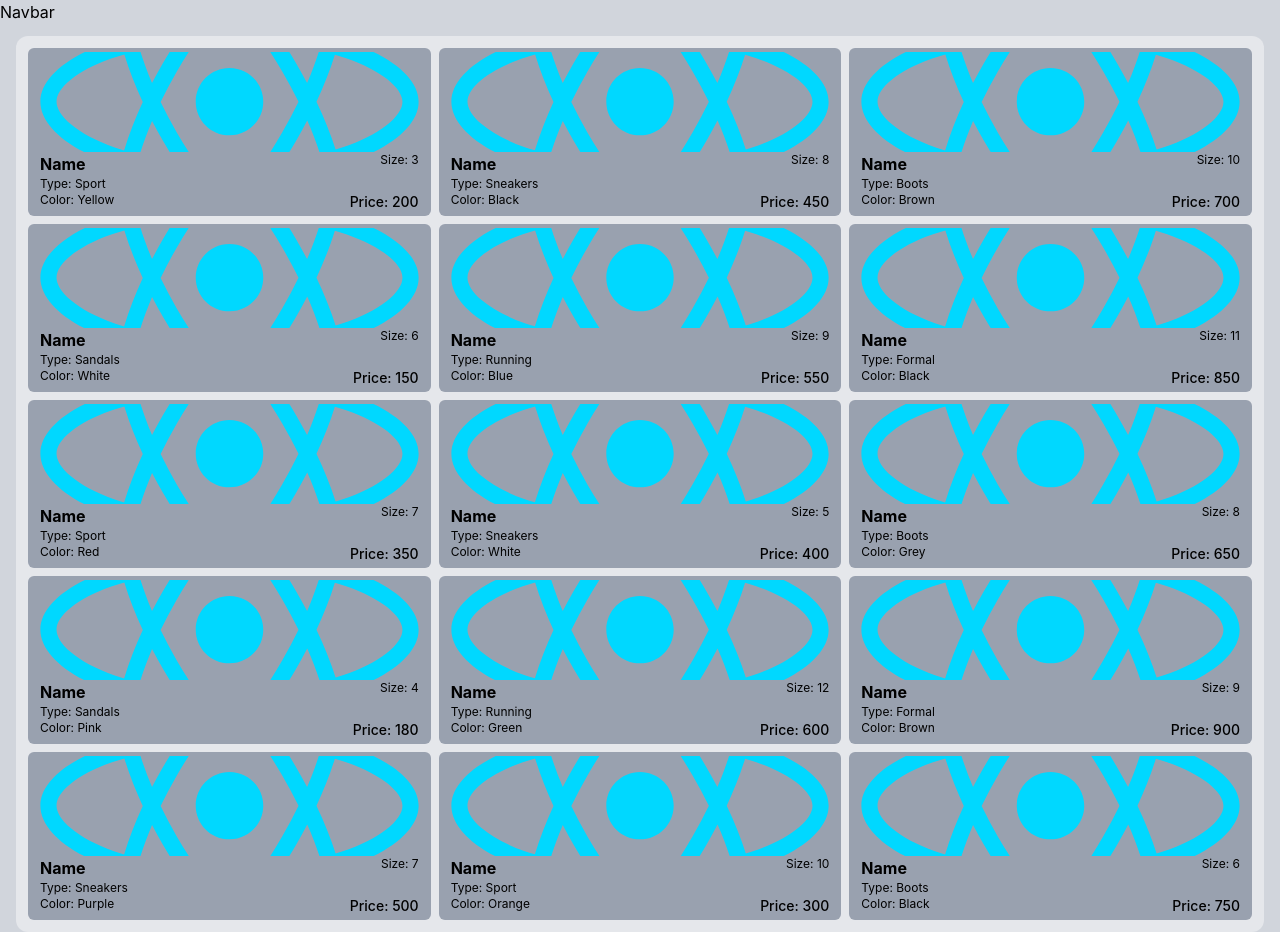
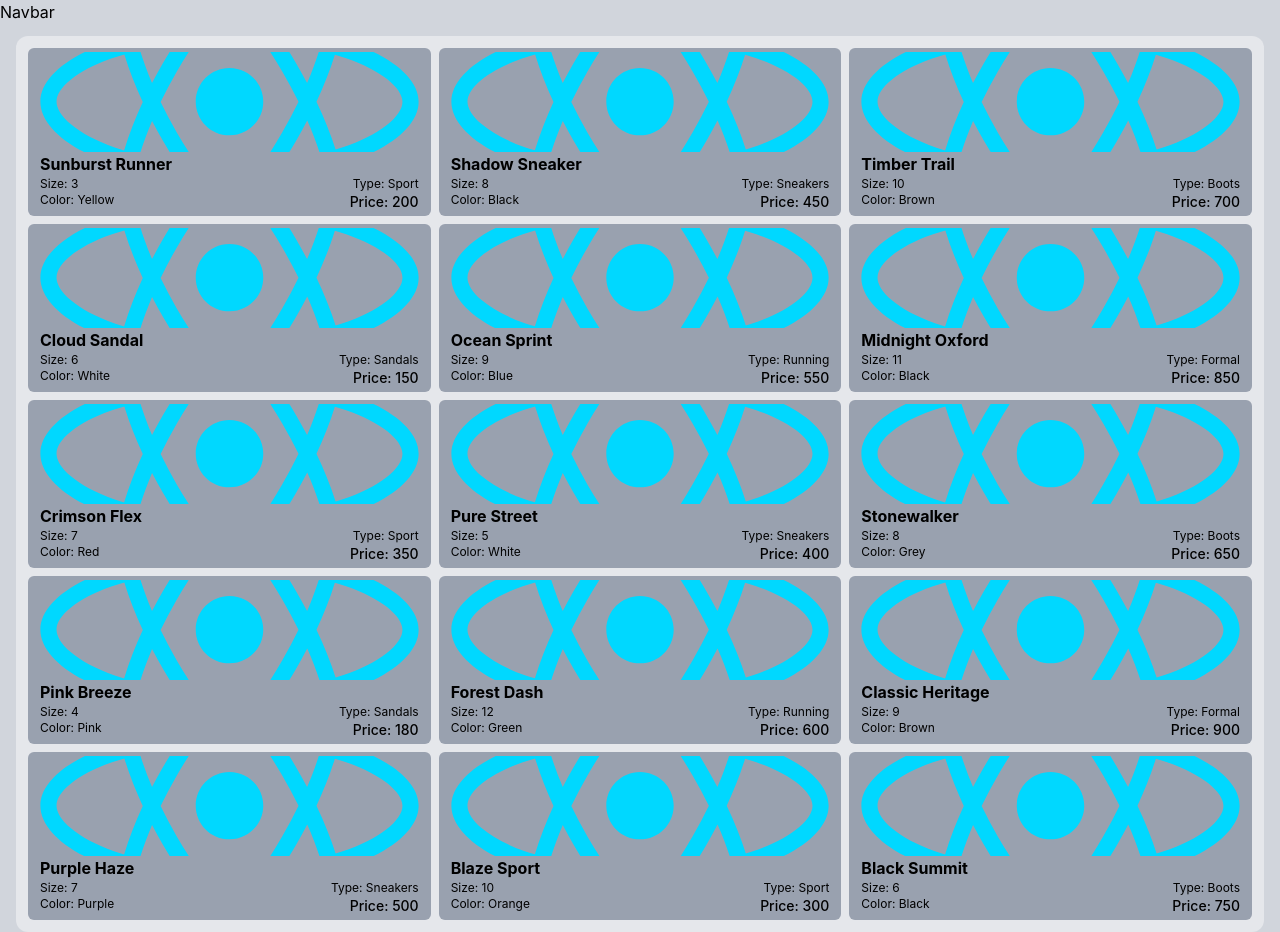
Before and after one commit to FrederikKristensen/justShoes, a React (Vite) app: page / in a window 1280 px wide. Built offline with nearby package versions, Linux system fonts and the light colour scheme.

Commit message:
Added names for the shoe data and moved text position on the cards

```diff
--- a/src/App.tsx
+++ b/src/App.tsx
@@ -8,7 +8,9 @@ function App() {
       <div>Navbar</div>
       <div className="grid grid-cols-3 gap-2 mx-4 mt-3 p-3 rounded-xl bg-gray-200">
         {Shoes.map((e) => {
-          return <Shocard type={e.type} size={e.size} color={e.color} price={e.price} />;
+          return (
+            <Shocard name={e.name} type={e.type} size={e.size} color={e.color} price={e.price} />
+          );
         })}
       </div>
     </main>
--- a/src/Shoes.tsx
+++ b/src/Shoes.tsx
@@ -1,6 +1,7 @@
 const Shoes = [
   {
     id: 1,
+    name: 'Sunburst Runner',
     type: 'Sport',
     size: 3,
     color: 'Yellow',
@@ -8,6 +9,7 @@ const Shoes = [
   },
   {
     id: 2,
+    name: 'Shadow Sneaker',
     type: 'Sneakers',
     size: 8,
     color: 'Black',
@@ -15,6 +17,7 @@ const Shoes = [
   },
   {
     id: 3,
+    name: 'Timber Trail',
     type: 'Boots',
     size: 10,
     color: 'Brown',
@@ -22,6 +25,7 @@ const Shoes = [
   },
   {
     id: 4,
+    name: 'Cloud Sandal',
     type: 'Sandals',
     size: 6,
     color: 'White',
@@ -29,6 +33,7 @@ const Shoes = [
   },
   {
     id: 5,
+    name: 'Ocean Sprint',
     type: 'Running',
     size: 9,
     color: 'Blue',
@@ -36,6 +41,7 @@ const Shoes = [
   },
   {
     id: 6,
+    name: 'Midnight Oxford',
     type: 'Formal',
     size: 11,
     color: 'Black',
@@ -43,6 +49,7 @@ const Shoes = [
   },
   {
     id: 7,
+    name: 'Crimson Flex',
     type: 'Sport',
     size: 7,
     color: 'Red',
@@ -50,6 +57,7 @@ const Shoes = [
   },
   {
     id: 8,
+    name: 'Pure Street',
     type: 'Sneakers',
     size: 5,
     color: 'White',
@@ -57,6 +65,7 @@ const Shoes = [
   },
   {
     id: 9,
+    name: 'Stonewalker',
     type: 'Boots',
     size: 8,
     color: 'Grey',
@@ -64,6 +73,7 @@ const Shoes = [
   },
   {
     id: 10,
+    name: 'Pink Breeze',
     type: 'Sandals',
     size: 4,
     color: 'Pink',
@@ -71,6 +81,7 @@ const Shoes = [
   },
   {
     id: 11,
+    name: 'Forest Dash',
     type: 'Running',
     size: 12,
     color: 'Green',
@@ -78,6 +89,7 @@ const Shoes = [
   },
   {
     id: 12,
+    name: 'Classic Heritage',
     type: 'Formal',
     size: 9,
     color: 'Brown',
@@ -85,6 +97,7 @@ const Shoes = [
   },
   {
     id: 13,
+    name: 'Purple Haze',
     type: 'Sneakers',
     size: 7,
     color: 'Purple',
@@ -92,6 +105,7 @@ const Shoes = [
   },
   {
     id: 14,
+    name: 'Blaze Sport',
     type: 'Sport',
     size: 10,
     color: 'Orange',
@@ -99,6 +113,7 @@ const Shoes = [
   },
   {
     id: 15,
+    name: 'Black Summit',
     type: 'Boots',
     size: 6,
     color: 'Black',
--- a/src/components/Shocard.tsx
+++ b/src/components/Shocard.tsx
@@ -1,24 +1,25 @@
 import logo from '../assets/react.svg';
 
 type ShocardProps = {
+  name: string;
   type: string;
   size: number;
   color: string;
   price: number;
 };
 
-const Shocard = ({ type, size, color, price }: ShocardProps) => {
+const Shocard = ({ name, type, size, color, price }: ShocardProps) => {
   return (
     <div className="bg-gray-400 rounded-md px-3 py-1">
       <div className="relative">
         <img src={logo} className="w-full h-25 object-cover" />
       </div>
-      <div className="grid grid-cols-2">
-        <h1>Name</h1>
-        <h3 className="whitespace-nowrap justify-self-end ">Size: {size}</h3>
-        <h3 className="whitespace-nowrap col-span-2">Type: {type}</h3>
-        <h3 className="whitespace-nowrap">Color: {color}</h3>
-        <h2 className="whitespace-nowrap justify-self-end ">Price: {price}</h2>
+      <div className="grid grid-cols-2 whitespace-nowrap">
+        <h1 className="col-span-2">{name}</h1>
+        <h3>Size: {size}</h3>
+        <h3 className="justify-self-end">Type: {type}</h3>
+        <h3>Color: {color}</h3>
+        <h2 className=" justify-self-end ">Price: {price}</h2>
       </div>
     </div>
   );
```
